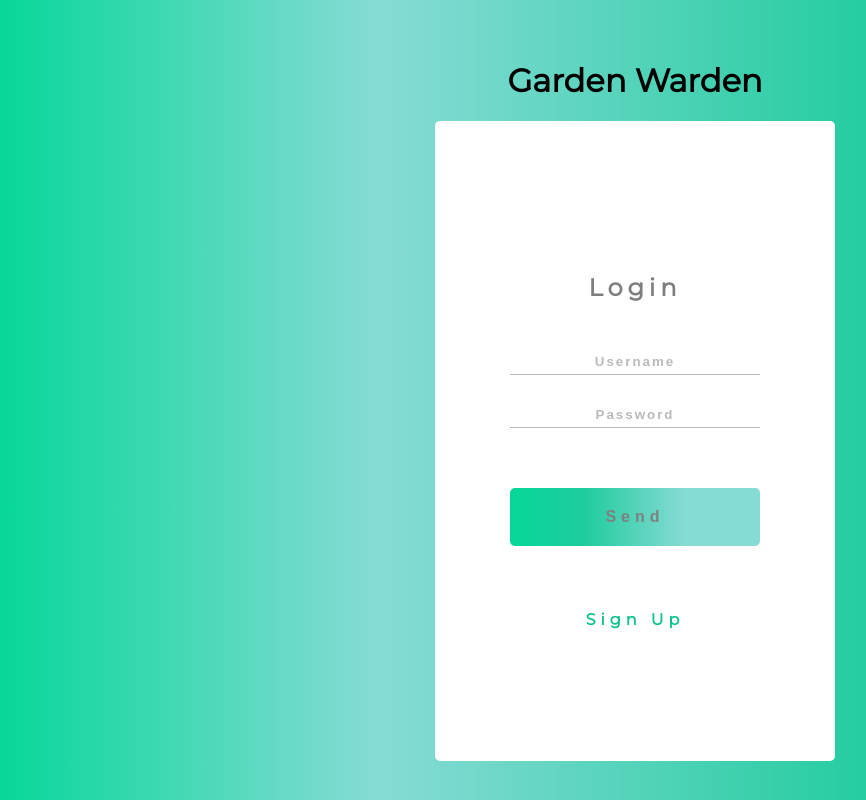
After one commit to SriSabari10/Garden-Warden, a Flask app: template templates/index1.html in a window 1280 px wide. The commit adds this page. Shown: the whole page, without its empty margins (5-871 px from the left). Run offline with Flask 2, Linux system fonts and the light colour scheme; the template is opened without the code that fills it, so the values that code supplies are empty; some libraries are stand-ins or nearby versions.

Commit message:
I have changed the template of the code..

```diff
--- a/app.py
+++ b/app.py
@@ -3,26 +3,31 @@ from flask_mysqldb import MySQL
 app = Flask(__name__)
 
 app.config['MYSQL_HOST'] = 'localhost'
-app.config['MYSQL_USER'] = 'root'
-app.config['MYSQL_PASSWORD'] = 'root'
-app.config['MYSQL_DB'] = 'MyDB'
+app.config['MYSQL_USER'] = 'srisabari@%'
+app.config['MYSQL_PASSWORD'] = 'sabaharibala'
+app.config['MYSQL_DB'] = 'mysql'
 
 mysql = MySQL(app)
 
 @app.route('/', methods=['GET', 'POST'])
 def index():
-    if request.method == "POST":
-        details = request.form
-        Username = details['u_name']
-        Password = details['u_pass']
-        cur = mysql.connection.cursor()
-        cur.execute("INSERT INTO MyUsers(Username, Password) VALUES (%s, %s)", (Username, Password))
-        mysql.connection.commit()
-        cur.close()
-        return 'success'
     return render_template('index.html')
-@app.route('/abc')
-def testing():
-    return render_template('testing.html')
+
+@app.route('/abc',methods=['GET','POST'])
+def signup():
+     if request.method == "POST":
+         Username = request.form['u_name']
+         Password = request.form['u_pass']
+         cur = mysql.connection.cursor()
+         cur.execute("INSERT INTO MyUsers(Username, Password) VALUES (%s, %s)", (Username, Password))
+         mysql.connection.commit()
+         cur.close()
+         return 'success'
+     return render_template('testing.html')
+
+@app.route('/bcd',methods=['GET','POST'])
+def login():
+    return render_template('Drop.html')
+
 if __name__ == "__main__":
     app.run(debug=True)
--- /dev/null
+++ b/templates/index1.html
@@ -0,0 +1,132 @@
+<html>
+    <head>
+        <title>Garden Warden</title>
+        <style>
+            @import url("https://fonts.googleapis.com/css?family=Montserrat&display=swap");
+
+* {
+  box-sizing: border-box;
+}
+
+body {
+  display: flex;
+  flex-direction: column;
+  align-items: center;
+  justify-content: center;
+  margin: 0;
+  min-height: 100vh;
+  font-family: 'Montserrat', sans-serif;
+  background: rgb(2, 0, 36);
+  background: linear-gradient(
+    90deg,
+    rgba(2, 0, 36, 1) 0%,
+    rgba(6, 215, 152, 1) 0%,
+    rgba(135, 219, 213, 1) 30%,
+    rgba(32, 204, 158, 1) 70%
+  );
+
+}
+
+.container {
+  display: flex;
+  flex-direction: column;
+  align-items: center;
+  justify-content: center;
+  padding: 50px 100px;
+  background-color: #fff;
+  border-radius: 5px;
+  width: 25em;
+  height: 40em;
+}
+
+.items {
+  display: flex;
+  flex-direction: column;
+}
+
+.items input {
+  margin-bottom: 30px;
+  padding: 2px 0px;
+  padding-bottom: 5px;
+  width: 250px;
+  background-color: transparent;
+  border: none;
+  outline: none;
+  border-bottom: 1.5px solid;
+  border-bottom-color: grey;
+  font-weight: 700;
+  color: #585858;
+  opacity: 0.55;
+}
+
+#title {
+  margin-bottom: 50px;
+  letter-spacing: 5px;
+  text-align: center;
+  opacity: 0.5;
+}
+
+#button {
+  padding: 20px 30px;
+  margin-top: 30px;
+  outline: none;
+  border: none;
+  font-size: medium;
+  font-weight: 600;
+  letter-spacing: 5px;
+  border-radius: 5px;
+  cursor: pointer;
+  background: linear-gradient(
+    90deg,
+    rgba(2, 0, 36, 1) 0%,
+    rgba(6, 215, 152, 1) 0%,
+    rgba(32, 204, 158, 1) 30%,
+    rgba(135, 219, 213, 1) 70%
+  );
+  color: grey;
+}
+
+#button:active {
+  transform: translateY(2px);
+}
+
+#button text {
+  opacity: 0.5;
+}
+
+#sign {
+  margin-top: 4em;
+  text-align: center;
+  letter-spacing: 5px;
+  cursor: pointer;
+  color: rgb(11, 194, 142);
+  font-weight: bolder;
+  text-decoration: none;
+}
+
+#sign:active {
+  transform: translateY(2px);
+}
+
+::placeholder {
+  color: grey;
+  text-align: center;
+  letter-spacing: 2px;
+}
+        </style>
+    </head>
+    <body>
+        <h1>Garden Warden</h1>
+        <div class="container">
+            <h2 id="title">Login</h2>
+
+            <div class="items">
+              <input type="text" id="form-text" placeholder="Username" />
+              <input type="password" id="form-password" placeholder="Password" />
+
+              <button id="button">Send</button>
+              <a id="sign" type="submit" href="#">Sign Up</a>
+            </div>
+          </div>
+    </body>
+</html>
```
Also changed, not shown: templates/index.html (+37 -13 lines), templates/signup.py (added, +10 -0 lines), templates/testing.html (+4 -4 lines), static/homegarden6.webp (added), static/homegarden7.jpeg (added), static/homegarden8.jpeg (added).
